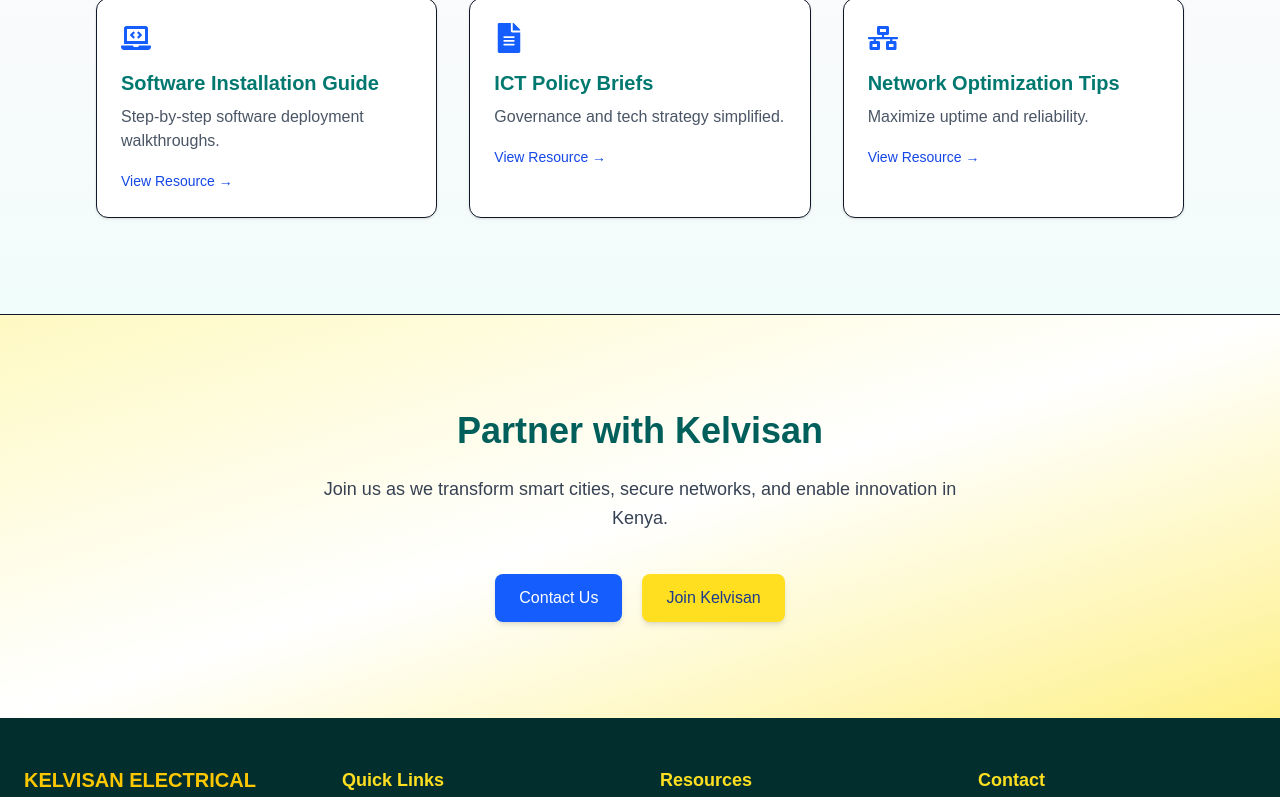
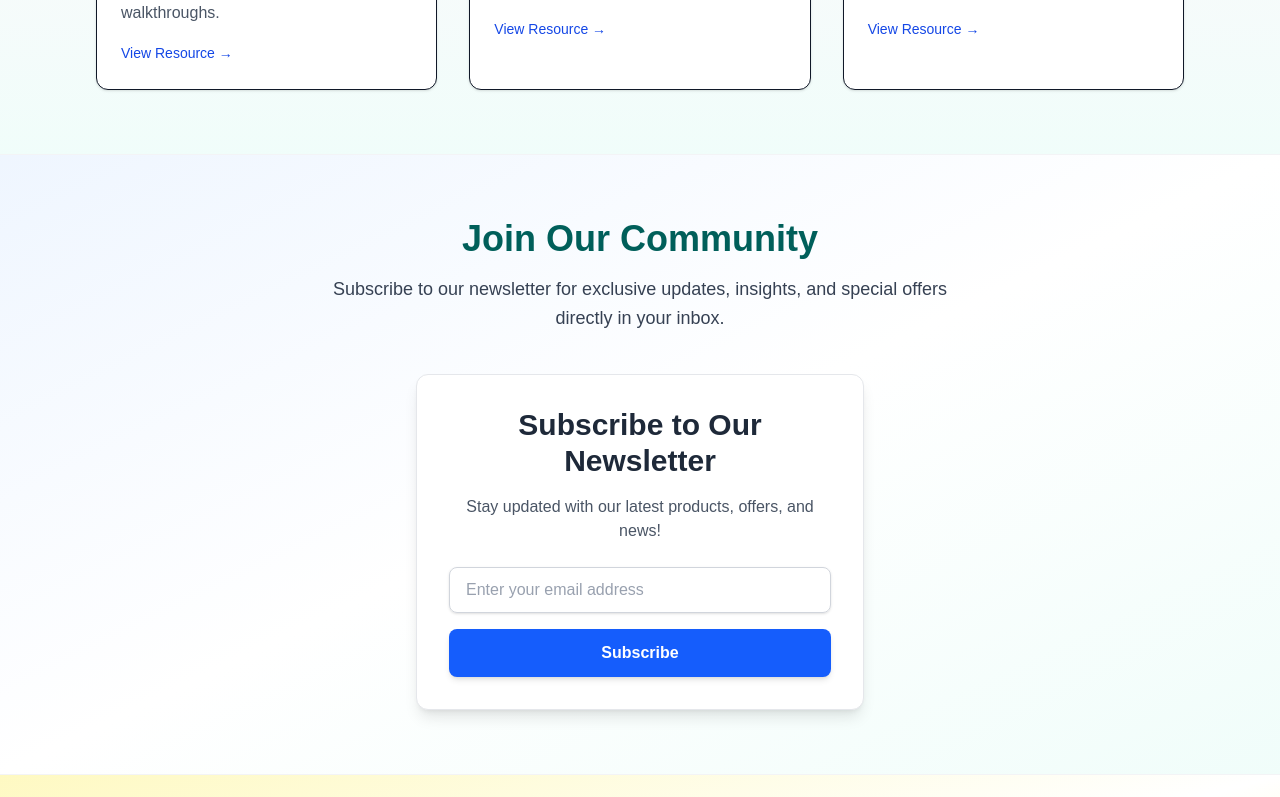
Before and after one commit to Simon-Keya/Kelvisan-Electrical-Networks-Ltd, a Next.js app in the folder kelvisan-electrical-networks-ltd/: page / in a window 1280 px wide. Shown: the part 2000-2797 px from the top of the page. Built offline with nearby package versions, Linux system fonts and the light colour scheme.

Commit message:
commit_7

```diff
--- a/kelvisan-electrical-networks-ltd/app/page.tsx
+++ b/kelvisan-electrical-networks-ltd/app/page.tsx
@@ -11,6 +11,7 @@
   FaUsers,
 } from 'react-icons/fa';
 import { Hero } from '../components/Hero';
+import Subscribe from '../components/Subscribe'; // Import the Subscribe component
 
 // Animation Variants
 const containerVariant = {
@@ -43,19 +44,19 @@
   return (
     <main className="bg-gradient-to-b from-white via-gray-50 to-teal-50 text-gray-900 scroll-smooth">
 
-      {/* Hero */}
+      {/* Hero Section */}
       <motion.div variants={containerVariant} initial="hidden" whileInView="visible" viewport={{ once: true }}>
         <Hero />
       </motion.div>
 
       {/* Stats Section */}
-      <section className="pt-24 pb-20 px-6 lg:px-24 bg-gradient-to-b from-gray-100 via-white to-sky-100">
+      <section className="py-16 px-4 lg:px-24 bg-gradient-to-b from-gray-100 via-white to-sky-100">
         <motion.div
           className="max-w-7xl mx-auto"
           variants={containerVariant}
           initial="hidden"
           whileInView="visible"
-          viewport={{ once: true }}
+          viewport={{ once: true, amount: 0.3 }} // Adjust viewport amount for better trigger
         >
           <div className="grid grid-cols-1 sm:grid-cols-2 md:grid-cols-4 gap-8 mb-16">
             <StatCard value="50+" label="ISP Customers" />
@@ -66,16 +67,16 @@
         </motion.div>
       </section>
 
-      {/* Focus Areas */}
-      <section className="pt-24 pb-20 px-6 lg:px-24 bg-gradient-to-b from-white via-blue-100 to-white border-t">
+      {/* Focus Areas Section */}
+      <section className="py-16 px-4 lg:px-24 bg-gradient-to-b from-white via-blue-100 to-white border-t border-gray-100">
         <motion.div
           className="max-w-7xl mx-auto"
           variants={containerVariant}
           initial="hidden"
           whileInView="visible"
-          viewport={{ once: true }}
+          viewport={{ once: true, amount: 0.3 }}
         >
-          <motion.h2 className="text-4xl font-extrabold text-teal-700 text-center mb-4">Core Focus Areas</motion.h2>
+          <motion.h2 className="text-3xl sm:text-4xl font-extrabold text-teal-700 text-center mb-4">Core Focus Areas</motion.h2>
           <motion.p className="text-gray-800 text-center mb-12 max-w-2xl mx-auto text-lg">
             We focus on transforming Kenya’s digital and energy landscapes through seamless service delivery.
           </motion.p>
@@ -88,16 +89,16 @@
         </motion.div>
       </section>
 
-      {/* Resources */}
-      <section className="py-24 px-6 lg:px-24 bg-gradient-to-b from-white via-gray-50 to-teal-50 border-t">
+      {/* Resources Section */}
+      <section className="py-16 px-4 lg:px-24 bg-gradient-to-b from-white via-gray-50 to-teal-50 border-t border-gray-100">
         <motion.div
           className="max-w-7xl mx-auto"
           variants={containerVariant}
           initial="hidden"
           whileInView="visible"
-          viewport={{ once: true }}
+          viewport={{ once: true, amount: 0.3 }}
         >
-          <motion.h2 className="text-4xl font-bold text-teal-700 text-center mb-6">Featured Resources</motion.h2>
+          <motion.h2 className="text-3xl sm:text-4xl font-bold text-teal-700 text-center mb-6">Featured Resources</motion.h2>
           <motion.p className="text-gray-700 text-center mb-12 max-w-2xl mx-auto text-lg">
             Stay informed with guides, policy briefs, and tips for network and software success.
           </motion.p>
@@ -141,22 +142,43 @@
         </motion.div>
       </section>
 
-      {/* Call to Action */}
+      {/* Newsletter Subscription Section */}
+      <section className="py-16 px-4 lg:px-24 bg-gradient-to-br from-blue-50 via-white to-teal-50 border-t border-gray-100">
+        <motion.div
+          className="max-w-7xl mx-auto text-center"
+          variants={containerVariant}
+          initial="hidden"
+          whileInView="visible"
+          viewport={{ once: true, amount: 0.3 }}
+        >
+          <motion.h2 className="text-3xl sm:text-4xl font-extrabold text-teal-800 mb-4">
+            Join Our Community
+          </motion.h2>
+          <motion.p className="text-gray-700 text-lg mb-10 max-w-2xl mx-auto leading-relaxed">
+            Subscribe to our newsletter for exclusive updates, insights, and special offers directly in your inbox.
+          </motion.p>
+          <div className="max-w-md mx-auto">
+            <Subscribe /> {/* The Subscribe component */}
+          </div>
+        </motion.div>
+      </section>
+
+      {/* Call to Action Section */}
       <motion.section
-        className="relative py-24 px-6 lg:px-32 text-center bg-gradient-to-br from-yellow-100 via-white to-yellow-200 border-t"
+        className="relative py-20 px-4 lg:px-32 text-center bg-gradient-to-br from-yellow-100 via-white to-yellow-200 border-t border-gray-100"
         initial="hidden"
         whileInView="visible"
-        viewport={{ once: true }}
+        viewport={{ once: true, amount: 0.3 }}
         variants={containerVariant}
       >
         <div className="absolute inset-0 opacity-10 bg-[radial-gradient(ellipse_at_center,_var(--tw-gradient-stops))] from-yellow-400 to-white" />
         <div className="relative z-10">
-          <motion.h3 className="text-4xl font-extrabold text-teal-800 mb-6">Partner with Kelvisan</motion.h3>
+          <motion.h3 className="text-3xl sm:text-4xl font-extrabold text-teal-800 mb-6">Partner with Kelvisan</motion.h3>
           <motion.p className="text-gray-700 text-lg mb-10 max-w-2xl mx-auto leading-relaxed">
             Join us as we transform smart cities, secure networks, and enable innovation in Kenya.
           </motion.p>
           <div className="flex flex-col sm:flex-row justify-center items-center gap-5">
-            <Link href="/contact">
+            <Link href="/contact" passHref>
               <motion.button
                 whileHover={{ scale: 1.05 }}
                 whileTap={{ scale: 0.95 }}
@@ -165,7 +187,7 @@
                 Contact Us
               </motion.button>
             </Link>
-            <Link href="/about">
+            <Link href="/about" passHref>
               <motion.button
                 whileHover={{ scale: 1.05 }}
                 whileTap={{ scale: 0.95 }}
@@ -181,8 +203,7 @@
   );
 }
 
-// StatCard & HighlightCard definitions remain the same as before.
-// Stat Card
+// Stat Card Component
 function StatCard({ value, label }: { value: string; label: string }) {
   return (
     <motion.div
@@ -196,7 +217,7 @@
   );
 }
 
-// Highlight Card
+// Highlight Card Component
 function HighlightCard({
   icon,
   title,
--- a/kelvisan-electrical-networks-ltd/app/products/page.tsx
+++ b/kelvisan-electrical-networks-ltd/app/products/page.tsx
@@ -23,10 +23,8 @@
       setLoading(true);
       setError(null);
       try {
-        // Fetch products. This endpoint might not require authentication on the backend.
-        // If your backend's /products endpoint requires authentication,
-        // you'll need a separate public endpoint or handle the 401 gracefully without redirecting.
-        const data = await apiRequest<Product[]>('/products');
+        // Fetch products without sending an Authorization header
+        const data = await apiRequest<Product[]>('/products', { isAuthenticatedRequest: false }); // <--- CRUCIAL CHANGE HERE
         setProducts(data);
       } catch (err: unknown) {
         setError(err instanceof Error ? err.message : 'Failed to load products.');
--- a/kelvisan-electrical-networks-ltd/app/subscirbe/page.tsx
+++ /dev/null
@@ -1,13 +0,0 @@
-'use client'
-import SubscribeForm from '../../components/SubscribeForm';
-
-export default function SubscribePage() {
-  return (
-    <main className="p-8 flex items-center justify-center min-h-screen bg-gradient-to-b from-white via-teal-50 to-white">
-      <div className="bg-white p-8 rounded-lg shadow-lg max-w-md w-full">
-        <h1 className="text-2xl font-bold mb-4">Subscribe to our Newsletter</h1>
-        <SubscribeForm />
-      </div>
-    </main>
-  );
-}
--- /dev/null
+++ b/kelvisan-electrical-networks-ltd/app/subscribe/page.tsx
@@ -0,0 +1,12 @@
+// app/page.tsx (or any other page)
+import Subscribe from '../../components/Subscribe';
+
+export default function HomePage() {
+  return (
+    <main className="flex min-h-screen flex-col items-center justify-between p-24">
+      {/* Other content */}
+      <Subscribe />
+      {/* Other content */}
+    </main>
+  );
+}
--- /dev/null
+++ b/kelvisan-electrical-networks-ltd/components/Subscribe.tsx
@@ -0,0 +1,105 @@
+// components/Subscribe.tsx
+"use client"; // This component uses client-side hooks
+
+import React, { useState } from 'react';
+import { apiRequest } from '../app/lib/api'; // Assuming you have an apiRequest utility
+
+interface SubscribeProps {
+  // You can add props here if needed, e.g., for custom success messages
+}
+
+const Subscribe: React.FC<SubscribeProps> = () => {
+  const [email, setEmail] = useState<string>('');
+  const [loading, setLoading] = useState<boolean>(false);
+  const [message, setMessage] = useState<string | null>(null);
+  const [error, setError] = useState<string | null>(null);
+
+  const handleSubmit = async (e: React.FormEvent) => {
+    e.preventDefault(); // Prevent default form submission
+    setLoading(true);
+    setMessage(null);
+    setError(null);
+
+    // Basic client-side email validation
+    if (!email.trim()) {
+      setError('Email address cannot be empty.');
+      setLoading(false);
+      return;
+    }
+    if (!/\S+@\S+\.\S+/.test(email)) {
+      setError('Please enter a valid email address.');
+      setLoading(false);
+      return;
+    }
+
+    try {
+      // Make an API call to your backend's newsletter subscription endpoint
+      // Assuming your backend has a POST /newsletter endpoint that accepts { email: string }
+      await apiRequest('/newsletter', {
+        method: 'POST',
+        headers: {
+          'Content-Type': 'application/json',
+        },
+        body: JSON.stringify({ email }),
+      });
+
+      setMessage('Thank you for subscribing to our newsletter!');
+      setEmail(''); // Clear the email input on success
+    } catch (err: unknown) {
+      // Handle API errors
+      console.error('Subscription error:', err);
+      setError(err instanceof Error ? err.message : 'Failed to subscribe. Please try again.');
+    } finally {
+      setLoading(false);
+    }
+  };
+
+  return (
+    <div className="bg-white p-6 sm:p-8 rounded-xl shadow-lg border border-gray-200 w-full max-w-md mx-auto animate-fade-in">
+      <h2 className="text-2xl sm:text-3xl font-bold text-gray-800 mb-4 text-center">
+        Subscribe to Our Newsletter
+      </h2>
+      <p className="text-gray-600 mb-6 text-center text-sm sm:text-base">
+        Stay updated with our latest products, offers, and news!
+      </p>
+
+      <form onSubmit={handleSubmit} className="space-y-4">
+        <div>
+          <label htmlFor="email" className="sr-only">Email Address</label>
+          <input
+            type="email"
+            id="email"
+            className="shadow-sm appearance-none border border-gray-300 rounded-lg w-full py-3 px-4 text-gray-800 leading-tight focus:outline-none focus:ring-2 focus:ring-blue-500 focus:border-transparent transition duration-200 placeholder-gray-400"
+            placeholder="Enter your email address"
+            value={email}
+            onChange={(e) => setEmail(e.target.value)}
+            required
+            disabled={loading}
+          />
+        </div>
+
+        {error && (
+          <div className="bg-red-100 border border-red-400 text-red-700 px-4 py-3 rounded-lg text-sm" role="alert">
+            {error}
+          </div>
+        )}
+
+        {message && (
+          <div className="bg-green-100 border border-green-400 text-green-700 px-4 py-3 rounded-lg text-sm" role="alert">
+            {message}
+          </div>
+        )}
+
+        <button
+          type="submit"
+          className="w-full bg-blue-600 hover:bg-blue-700 text-white font-bold py-3 px-4 rounded-lg shadow-md transition duration-300 disabled:opacity-50 disabled:cursor-not-allowed transform hover:scale-105"
+          disabled={loading}
+        >
+          {loading ? 'Subscribing...' : 'Subscribe'}
+        </button>
+      </form>
+    </div>
+  );
+};
+
+export default Subscribe;
```
Also changed, not shown: kelvisan-electrical-networks-ltd/app/admin/products/page.tsx (+9 -7 lines), kelvisan-electrical-networks-ltd/components/SubscribeForm.tsx (deleted, +0 -30 lines).
